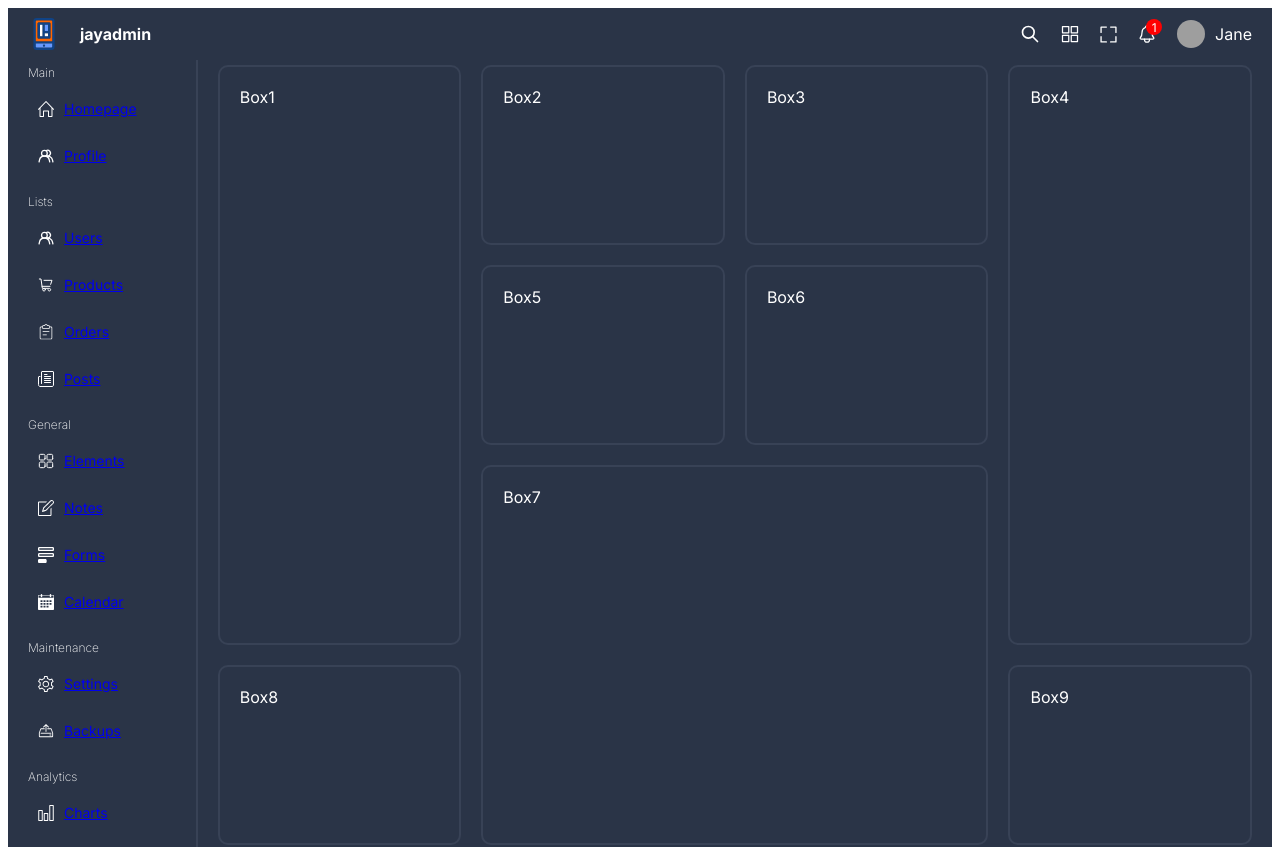
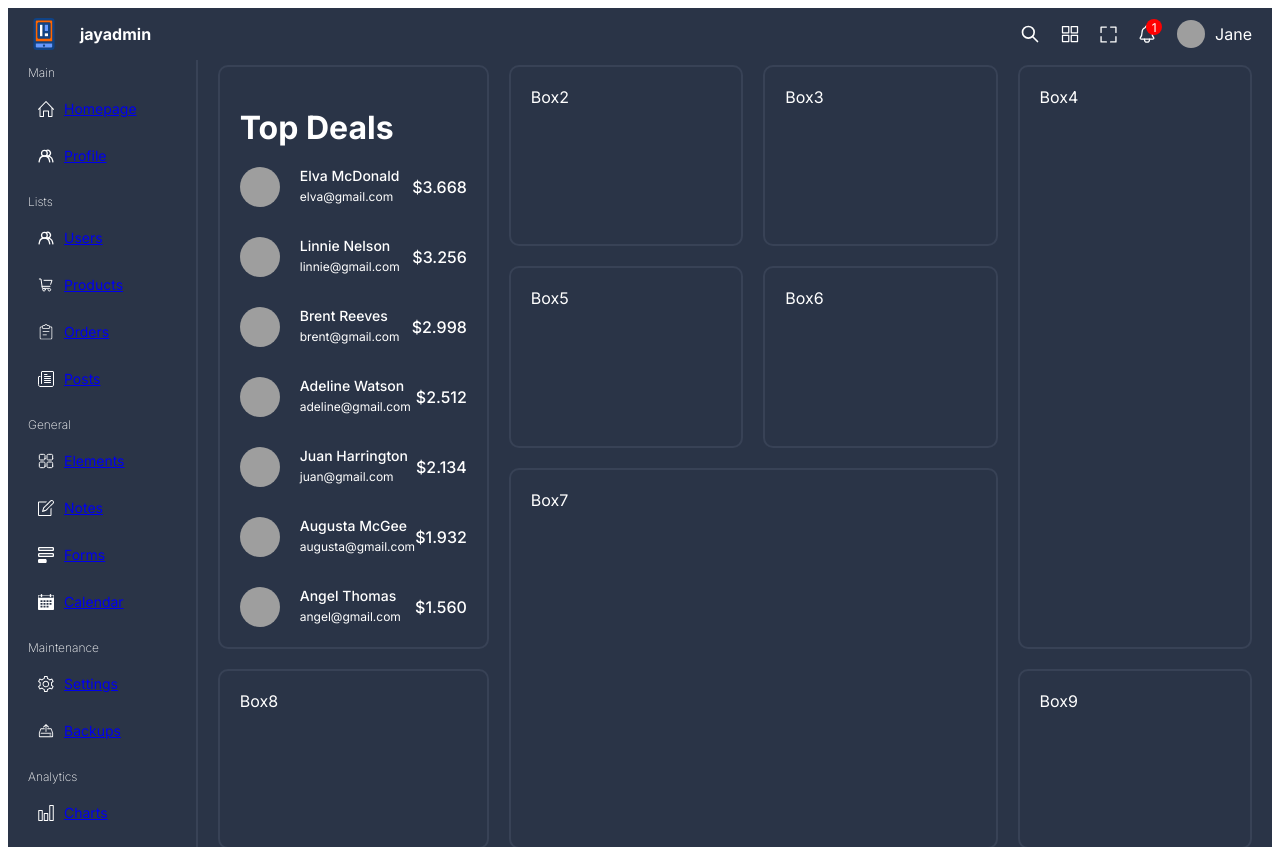
Before and after one commit to jay-rt/react-panel, a React (Vite) app: page / in a window 1280 px wide. Shown: the top 847 px of the page. Built offline with nearby package versions, Linux system fonts and the light colour scheme; grey boxes are pictures that could not be loaded; the HTML template or start-up script is replaced by a standard one.

Commit message:
created top deals card component and added it to homepage

```diff
--- /dev/null
+++ b/src/components/cards/topdeals/TopDeals.tsx
@@ -0,0 +1,26 @@
+import "./topdeals.scss";
+import { topDealUsers } from "./topDealsData";
+
+const TopDeals = () => {
+  return (
+    <div className="topdeals">
+      <h1>Top Deals</h1>
+      <div className="deals">
+        {topDealUsers.map((user) => (
+          <div className="deal" key={user.id}>
+            <div className="user">
+              <img src={user.img} alt="" />
+              <div className="user-info">
+                <span className="username">{user.username}</span>
+                <span className="email">{user.email}</span>
+              </div>
+            </div>
+            <span className="amount">${user.amount}</span>
+          </div>
+        ))}
+      </div>
+    </div>
+  );
+};
+
+export default TopDeals;
--- /dev/null
+++ b/src/components/cards/topdeals/topDealsData.ts
@@ -0,0 +1,51 @@
+export const topDealUsers = [
+  {
+    id: 1,
+    img: "https://images.pexels.com/photos/8405873/pexels-photo-8405873.jpeg?auto=compress&cs=tinysrgb&w=1600&lazy=load",
+    username: "Elva McDonald",
+    email: "elva@gmail.com",
+    amount: "3.668",
+  },
+  {
+    id: 2,
+    img: "https://images.pexels.com/photos/774909/pexels-photo-774909.jpeg?auto=compress&cs=tinysrgb&w=1600",
+    username: "Linnie Nelson",
+    email: "linnie@gmail.com",
+    amount: "3.256",
+  },
+  {
+    id: 3,
+    img: "https://images.pexels.com/photos/1222271/pexels-photo-1222271.jpeg?auto=compress&cs=tinysrgb&w=1600",
+    username: "Brent Reeves",
+    email: "brent@gmail.com",
+    amount: "2.998",
+  },
+  {
+    id: 4,
+    img: "https://images.pexels.com/photos/733872/pexels-photo-733872.jpeg?auto=compress&cs=tinysrgb&w=1600",
+    username: "Adeline Watson",
+    email: "adeline@gmail.com",
+    amount: "2.512",
+  },
+  {
+    id: 5,
+    img: "https://images.pexels.com/photos/91227/pexels-photo-91227.jpeg?auto=compress&cs=tinysrgb&w=1600",
+    username: "Juan Harrington",
+    email: "juan@gmail.com",
+    amount: "2.134",
+  },
+  {
+    id: 6,
+    img: "https://images.pexels.com/photos/1681010/pexels-photo-1681010.jpeg?auto=compress&cs=tinysrgb&w=1600",
+    username: "Augusta McGee",
+    email: "augusta@gmail.com",
+    amount: "1.932",
+  },
+  {
+    id: 7,
+    img: "https://images.pexels.com/photos/874158/pexels-photo-874158.jpeg?auto=compress&cs=tinysrgb&w=1600",
+    username: "Angel Thomas",
+    email: "angel@gmail.com",
+    amount: "1.560",
+  },
+];
--- /dev/null
+++ b/src/components/cards/topdeals/topdeals.scss
@@ -0,0 +1,48 @@
+.topdeals {
+    h1 {
+        margin-bottom: 20px;
+    }
+
+    .deals {
+        display: flex;
+        flex-direction: column;
+        gap: 30px;
+
+        .deal {
+            display: flex;
+            align-items: center;
+            justify-content: space-between;
+
+            .user {
+                display: flex;
+                gap: 20px;
+
+                img {
+                    width: 40px;
+                    height: 40px;
+                    border-radius: 50%;
+                    object-fit: cover;
+                }
+
+                .user-info {
+                    display: flex;
+                    flex-direction: column;
+                    gap: 5px;
+
+                    .username {
+                        font-size: 14px;
+                        font-weight: 500;
+                    }
+
+                    .email {
+                        font-size: 12px;
+                    }
+                }
+            }
+
+            .amount {
+                font-weight: 500;
+            }
+        }
+    }
+}
--- a/src/pages/home/Home.tsx
+++ b/src/pages/home/Home.tsx
@@ -1,9 +1,12 @@
 import "./home.scss";
+import TopDeals from "../../components/cards/topdeals/TopDeals";
 
 const Home = () => {
   return (
     <div className="home">
-      <div className="box box1">Box1</div>
+      <div className="box box1">
+        <TopDeals />
+      </div>
       <div className="box box2">Box2</div>
       <div className="box box3">Box3</div>
       <div className="box box4">Box4</div>
```
